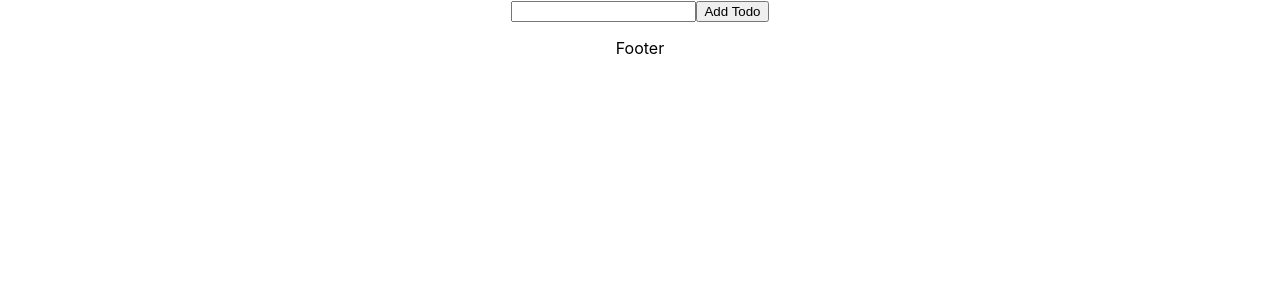
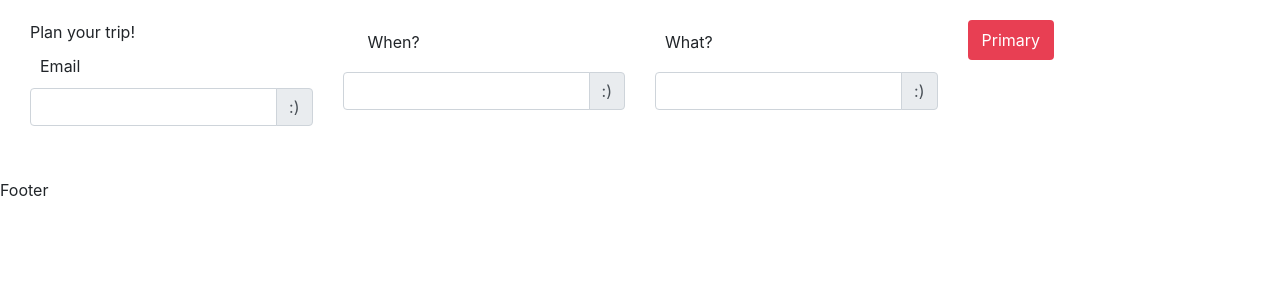
Before and after one commit to siigdev/Travelbunny-Web, a React (Create React App) app in the folder travel-bunny/: page / in a window 1280 px wide. Shown: the top 300 px of the page. Built offline with nearby package versions, Linux system fonts and the light colour scheme.

Commit message:
Working with react-bootstrap

```diff
--- a/travel-bunny/package.json
+++ b/travel-bunny/package.json
@@ -6,9 +6,11 @@
     "@testing-library/jest-dom": "^4.2.4",
     "@testing-library/react": "^9.5.0",
     "@testing-library/user-event": "^7.2.1",
+    "bootstrap": "^4.5.2",
     "node-sass": "^4.14.1",
     "prop-types": "^15.7.2",
     "react": "^16.13.1",
+    "react-bootstrap": "^1.3.0",
     "react-dom": "^16.13.1",
     "react-redux": "^7.2.1",
     "react-scripts": "3.4.3",
--- a/travel-bunny/src/containers/AddTodo.jsx
+++ b/travel-bunny/src/containers/AddTodo.jsx
@@ -1,26 +1,64 @@
 import React from 'react'
 import { connect } from 'react-redux'
 import { addTodo } from '../actions/todo'
+import { Form, InputGroup, FormControl, Button, Row, Col } from 'react-bootstrap';
 
 const AddTodo = ({ dispatch }) => {
   let input
 
   return (
-    <div>
-      <form onSubmit={e => {
+      <form className="search-box" onSubmit={e => {
         e.preventDefault()
         if (!input.value.trim()) {
           return
         }
         dispatch(addTodo(input.value))
-        input.value = ''
       }}>
-        <input ref={node => input = node} />
-        <button type="submit">
-          Add Todo
-        </button>
+        <Row>
+        <Col>
+        <span>Plan your trip!</span>
+        <Col></Col>
+        <Form.Label column sm={2}>
+          Email
+        </Form.Label>
+        <InputGroup className="mb-3">
+          <FormControl id="location-search" aria-describedby="location-search" />
+          <InputGroup.Append>
+            <InputGroup.Text id="location-search">
+              :)
+            </InputGroup.Text>
+          </InputGroup.Append>
+        </InputGroup>
+        </Col>
+        <Col>
+        <Col>
+        <label htmlFor="calendar-search">When?</label>
+        </Col>
+        <InputGroup className="mb-3">
+          <FormControl id="calendar-search" aria-describedby="calendar-search" />
+          <InputGroup.Append>
+            <InputGroup.Text id="calendar-search">
+              :)
+            </InputGroup.Text>
+          </InputGroup.Append>
+        </InputGroup>
+        </Col>
+        <Col>
+        <label htmlFor="location-search">What?</label>
+        <InputGroup className="mb-3">
+          <FormControl id="duration-search" aria-describedby="duration-search" />
+          <InputGroup.Append>
+            <InputGroup.Text id="duration-search">
+              :)
+            </InputGroup.Text>
+          </InputGroup.Append>
+        </InputGroup>
+        </Col>
+        <Col>
+          <Button className="search-trips-button" variant="primary">Primary</Button>
+          </Col>
+          </Row>
       </form>
-    </div>
   )
 }
 
--- a/travel-bunny/src/containers/App.jsx
+++ b/travel-bunny/src/containers/App.jsx
@@ -1,5 +1,5 @@
 import React from 'react';
-import '../styles/app.scss';
+import '../styles/main.scss';
 import AddTodo from '../containers/AddTodo'
 import Footer from '../components/global/Footer'
 import VisibleList from '../containers/VisibleList'
--- a/travel-bunny/src/styles/App.scss
+++ /dev/null
@@ -1,38 +0,0 @@
-.App {
-  text-align: center;
-}
-
-.App-logo {
-  height: 40vmin;
-  pointer-events: none;
-}
-
-@media (prefers-reduced-motion: no-preference) {
-  .App-logo {
-    animation: App-logo-spin infinite 20s linear;
-  }
-}
-
-.App-header {
-  background-color: #282c34;
-  min-height: 100vh;
-  display: flex;
-  flex-direction: column;
-  align-items: center;
-  justify-content: center;
-  font-size: calc(10px + 2vmin);
-  color: white;
-}
-
-.App-link {
-  color: #61dafb;
-}
-
-@keyframes App-logo-spin {
-  from {
-    transform: rotate(0deg);
-  }
-  to {
-    transform: rotate(360deg);
-  }
-}
--- /dev/null
+++ b/travel-bunny/src/styles/custom-bootstrap.scss
@@ -0,0 +1,6 @@
+$theme-colors: (
+    "info": tomato,
+    "danger": teal
+);
+
+@import "~bootstrap/scss/bootstrap";
--- a/travel-bunny/src/styles/main.scss
+++ b/travel-bunny/src/styles/main.scss
@@ -1,3 +1,5 @@
+@import "custom-bootstrap";
+
 body {
   margin: 0;
   font-family: -apple-system, BlinkMacSystemFont, 'Segoe UI', 'Roboto', 'Oxygen',
@@ -7,7 +9,27 @@ body {
   -moz-osx-font-smoothing: grayscale;
 }
 
-code {
-  font-family: source-code-pro, Menlo, Monaco, Consolas, 'Courier New',
-    monospace;
+button[type=submit] {
+  padding-top: 7px;
+  padding-bottom: 7px;
+  padding-left: 25px;
+  padding-right: 25px;
+  font-size: 13px;
+  width: 100%;
+  min-width: 100%;
 }
+
+
+// Landing page
+.search-box {
+  background-color: #fff;
+  padding: 20px 30px;
+  label {
+    padding: 10px;
+  }
+  .search-trips-button {
+    background-color: #e83f53;
+    border: 2px solid #e83f53;
+    color: #FFF;
+  }
+}
```
Also changed, not shown: 1 other file (tests, documents, lock files or other folders).
